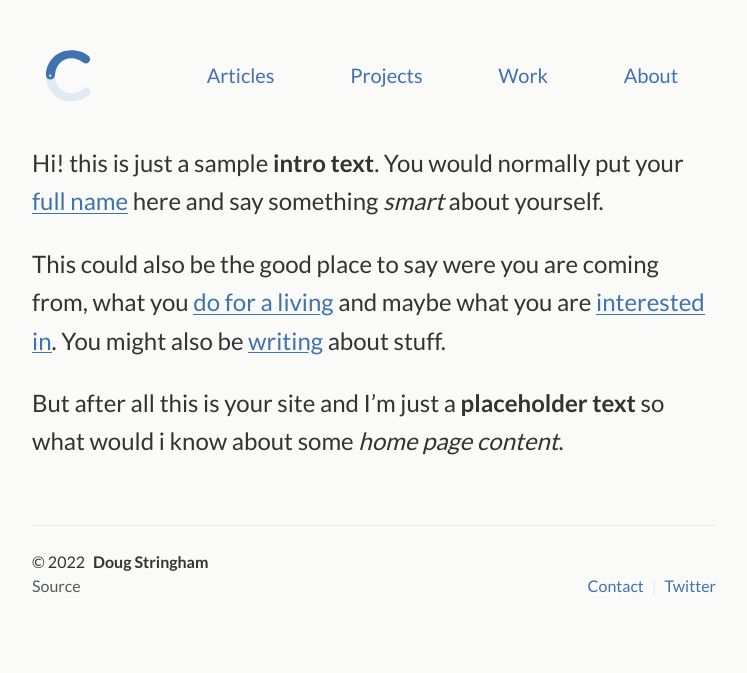
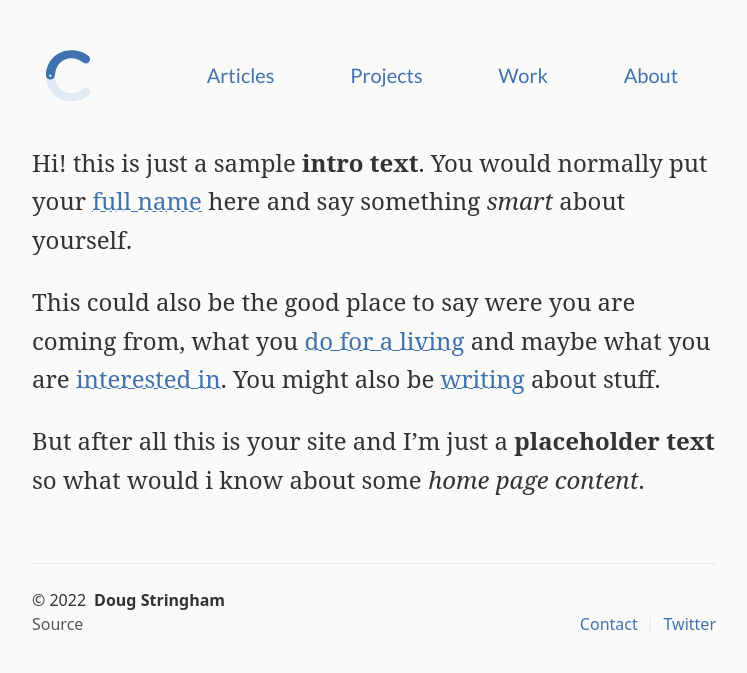
Before and after one commit to intrpr/services, a Jekyll site: the page built from index.md, in a window 1280 px wide. Shown: the top 673 px of the page, without its empty margins (266-1013 px from the left). Built offline with Jekyll 4.4.1, drawn with Linux system fonts in a browser that asks for light colours.

Commit message:
Update _variables.scss

```diff
--- a/_sass/_variables.scss
+++ b/_sass/_variables.scss
@@ -47,9 +47,9 @@ $border-radius-sm:          .2rem;
 $border-radius-lg:          .3rem;
 
 // GLOBALS - FONTS ------------------
-$font-family:               "Lato", sans-serif;
+$font-family:               "Noto Serif", sans-serif;
 $font-family-monospace:     Menlo, Monaco, Consolas, "Liberation Mono", "Courier New", monospace;
-$font-heading:              "Lato", serif;
+$font-heading:              "Noto Sans", serif;
 
 $lh:                        1.5;
 $lh-sm:                     1.1;
```
